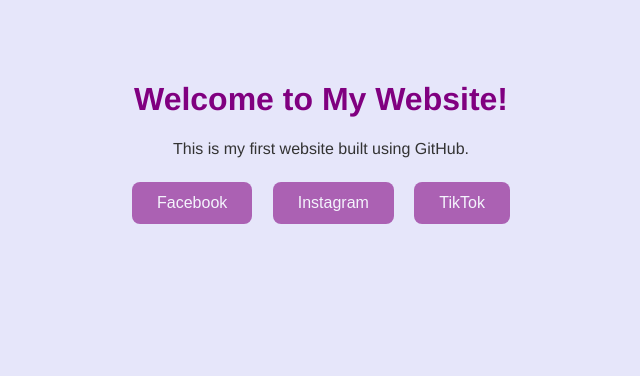
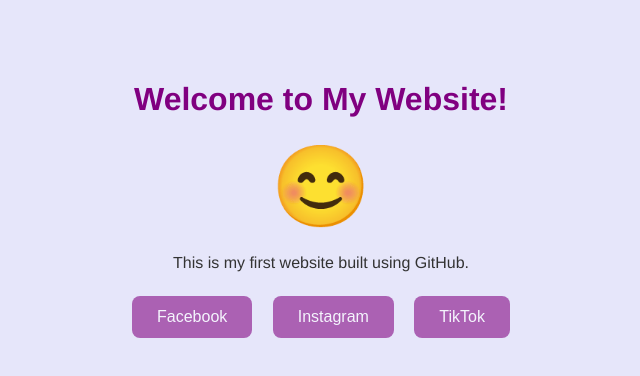
Before and after one commit to k0hleen26/my-website, a plain HTML site: page index.html in a window 1280 px wide. Shown: the whole page, without its empty margins (319-959 px from the left). Drawn offline with Linux system fonts and the light colour scheme.

Commit message:
Update index.html

```diff
--- a/index.html
+++ b/index.html
@@ -51,6 +51,9 @@
 <body>
 
     <h1>Welcome to My Website!</h1>
+	<div style="font-size: 80px; text-align: center; margin: 20px 0;">
+    😊
+</div>
     <p>This is my first website built using GitHub.</p>
 
 	<button onclick="window.open('https://www.facebook.com', 	'_blank')">
```
